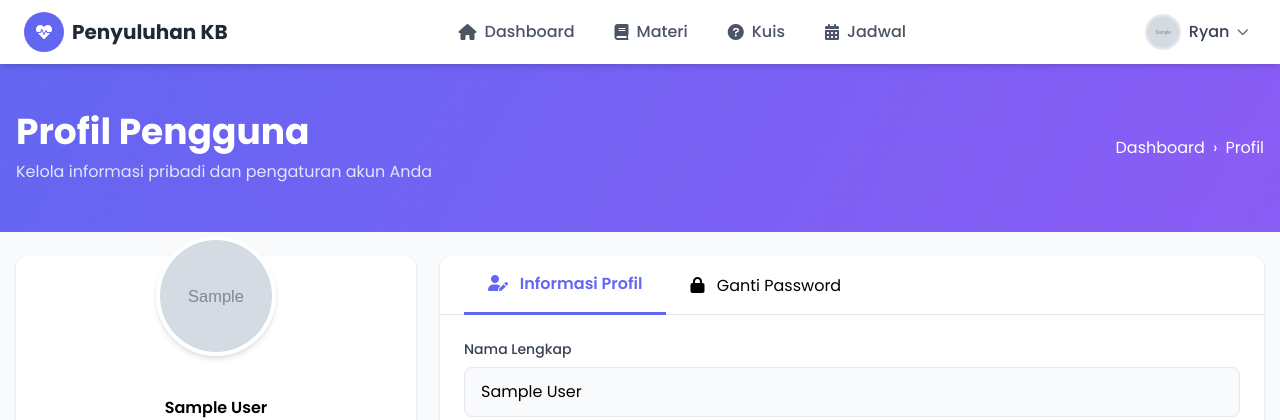
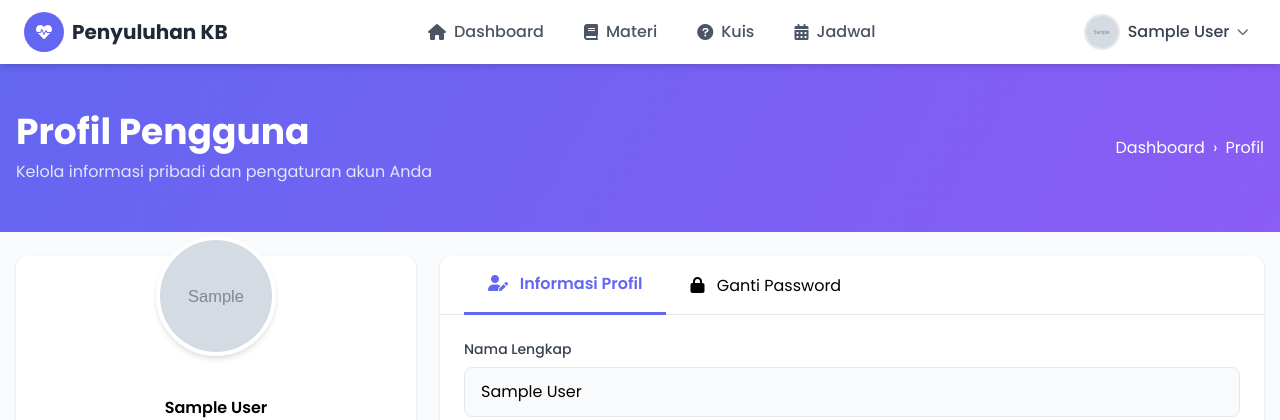
Before and after one commit to ryanalhmda/penyuluhankb, a PHP site: page /penyuluhan_kb/user/profile.php in a window 1280 px wide. Shown: the top 420 px of the page. Run offline with PHP 8.4, Linux system fonts and the light colour scheme; the visitor is signed in with stand-in values (Sample User, id 1); tables that the repository leaves empty or names only in its code hold one stand-in row (values such as "Sample post"); grey boxes marked "Sample" are stand-in pictures; some libraries are stand-ins or nearby versions.

Commit message:
update profile user

```diff
--- a/user/profile.php
+++ b/user/profile.php
@@ -418,7 +418,7 @@ if ($_SERVER['REQUEST_METHOD'] == 'POST') {
             </div>
 
             <!-- User Menu -->
-            <div class="flex items-center">
+          <div class="flex items-center">
                 <div class="relative" id="userDropdown">
                     <button id="userDropdownButton" class="flex items-center">
                         <div class="relative h-9 w-9 rounded-full overflow-hidden border-2 border-gray-200">
@@ -428,13 +428,13 @@ if ($_SERVER['REQUEST_METHOD'] == 'POST') {
                                 <img src="../assets/img/avatar-placeholder.png" class="h-full w-full object-cover" alt="Avatar">
                             <?php endif; ?>
                         </div>
-                        <span class="hidden md:block text-gray-700 font-medium ml-2">Ryan</span>
+                        <span class="hidden md:block text-gray-700 font-medium ml-2"><?php echo htmlspecialchars($user_data['name']); ?></span>
                         <i class="fas fa-chevron-down ml-2 text-gray-500 text-xs"></i>
                     </button>
                     <div id="userDropdownMenu" class="absolute right-0 mt-2 w-56 bg-white rounded-lg shadow-lg border border-gray-100 hidden animate-fade-in z-50">
                         <div class="p-3 border-b border-gray-100">
-                            <p class="text-sm font-medium text-gray-700">Ryan</p>
-                            <p class="text-xs text-gray-500"><?php echo $user_data['email'] ?? 'ryanalhmda@gmail.com'; ?></p>
+                            <p class="text-sm font-medium text-gray-700"><?php echo htmlspecialchars($user_data['name']); ?></p>
+                            <p class="text-xs text-gray-500"><?php echo htmlspecialchars($user_data['email']); ?></p>
                         </div>
                         <a href="profile.php" class="flex items-center px-4 py-3 text-sm text-gray-600 hover:bg-gray-50 hover:text-indigo-600 transition">
                             <i class="fas fa-user-circle text-gray-400 w-5 mr-2"></i>Profil Saya
```
Also changed, not shown: uploads/avatars/4_1748503932.png (added).
